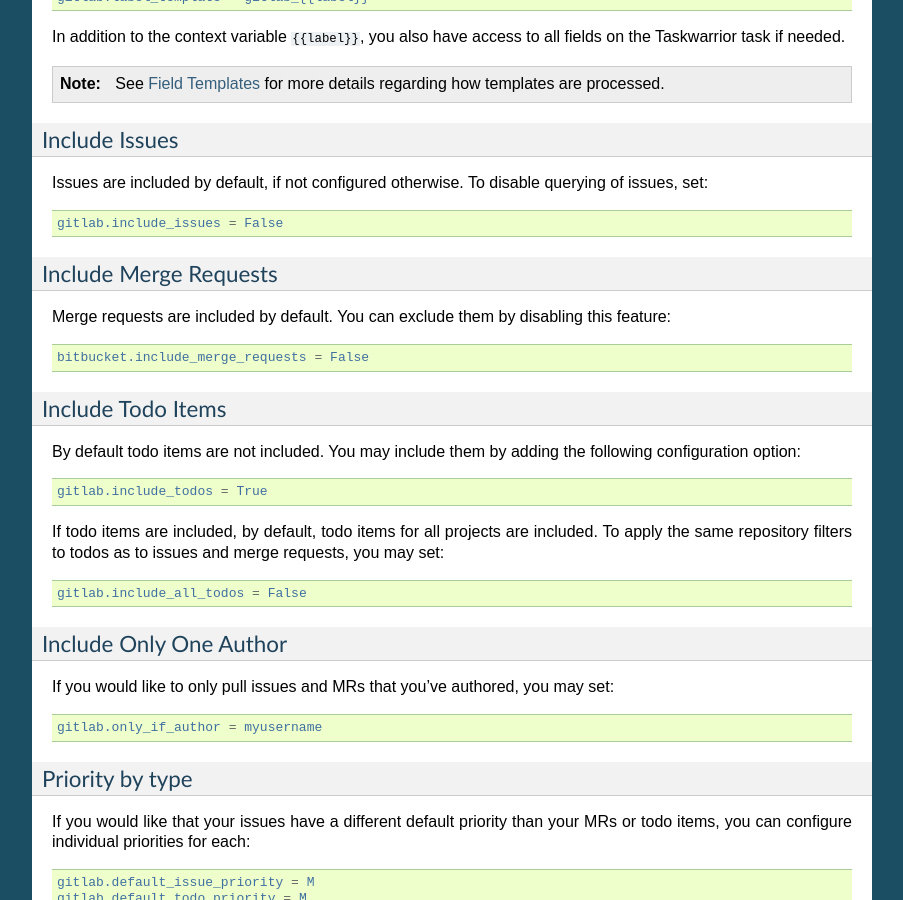
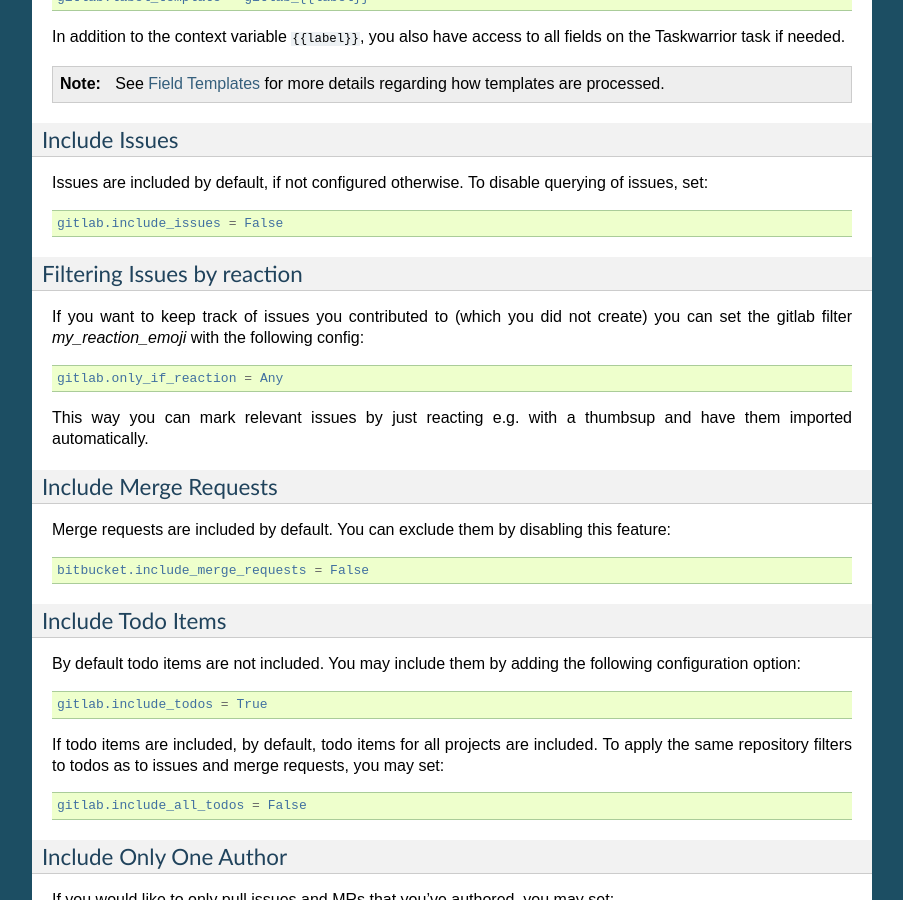
Before and after one commit to GothenburgBitFactory/bugwarrior, a Sphinx documentation site: the page built from bugwarrior/docs/services/gitlab.rst, in a window 1280 px wide and 900 px high, scrolled down 2150 px. Shown: the whole window, without its empty margins (198-1101 px from the left). Built offline with Sphinx 7.4.7, drawn with Linux system fonts in a browser that asks for light colours; pages that are not in the unit, such as notebooks, are missing from menus; the version number could not be read and is left out; some of the changed text lies outside the part shown.

Commit message:
Added filter option "only_if_reaction" for gitlab

```diff
--- a/bugwarrior/docs/services/gitlab.rst
+++ b/bugwarrior/docs/services/gitlab.rst
@@ -140,6 +140,16 @@
 
     gitlab.include_issues = False
 
+Filtering Issues by reaction
+++++++++++++++++++++++++++++
+
+If you want to keep track of issues you contributed to (which you did not create)
+you can set the gitlab filter `my_reaction_emoji` with the following config::
+
+    gitlab.only_if_reaction = Any
+
+This way you can mark relevant issues by just reacting e.g. with a thumbsup and have them imported automatically.
+
 Include Merge Requests
 ++++++++++++++++++++++
 
```
Also changed, not shown: 1 other file.
